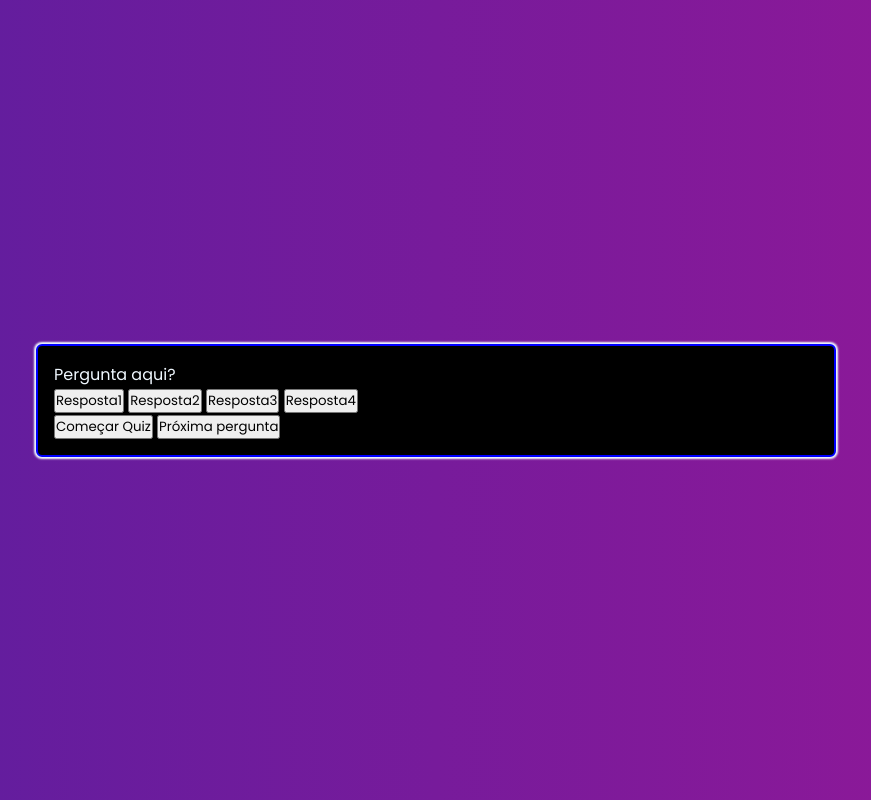
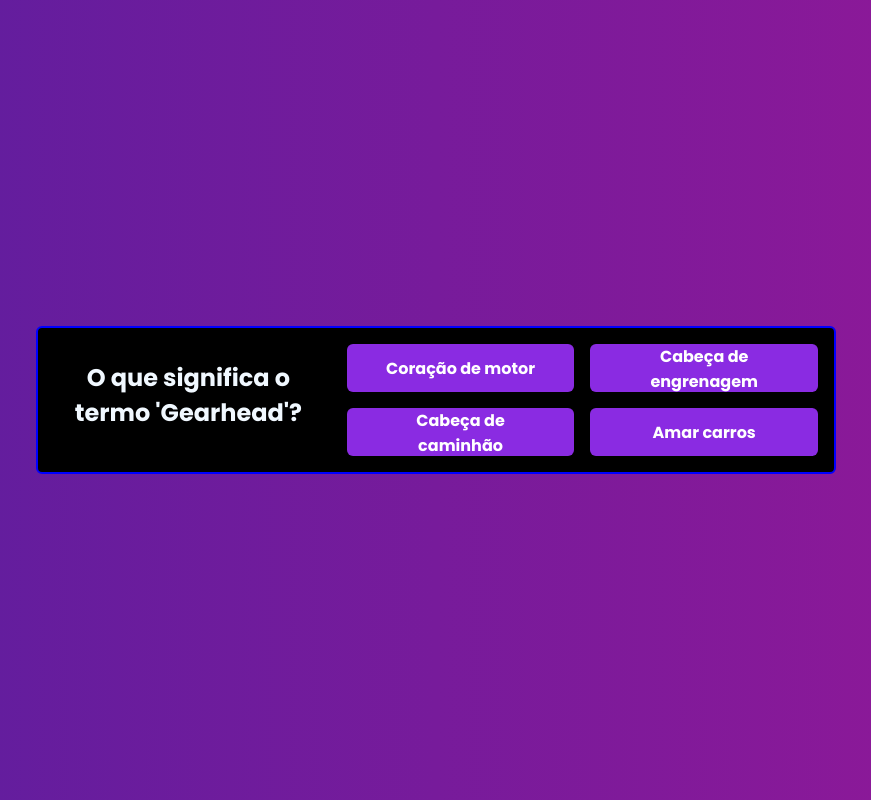
Before and after one commit to juliakim05/GearheadGirls, a website with bundled scripts: page public/dashboard/quiz.html in a window 1280 px wide. Both pictures are taken after a click on the button "Começar Quiz". Shown: the whole page, without its empty margins (204-1075 px from the left). Built offline with nearby package versions, Linux system fonts and the light colour scheme.

Commit message:
Atualizando quiz

```diff
--- a/public/css/quiz.css
+++ b/public/css/quiz.css
@@ -14,12 +14,11 @@ button {
 body {
   /* background-color: blueviolet; */
   background: linear-gradient(90deg, rgba(91,30,159,1) 0%, rgb(147, 24, 151) 100%);
-
   color: aliceblue;
   height: 100vh;
   display: flex;
+  justify-content: center;
   align-items: center;
-  justify-content: center;
 }
 
 .container {
@@ -30,5 +29,82 @@ body {
   border: 2px solid blue;
   border-radius: 6px;
   padding: 16px;
-  box-shadow: 0 0 2px 2px;
+
+  display: flex;
+  flex-direction: column;
+  justify-content: center;
+  align-items: center;
 }
+
+.questions-container {
+  width: 100%;
+  display: flex;
+  flex-direction: columnn;
+  justify-content: center;
+  align-items: center;
+  gap: 24px;
+}
+
+.question {
+  display: block;
+  margin-bottom: 10px;
+  font-size: 24px;
+  font-weight: bold;
+  text-align: center;
+}
+
+.answers-container {
+  width: 100%;
+  display: grid;
+  grid-template-columns: 1fr 1fr;
+  gap: 16px;
+}
+
+.next-question {
+  margin-top: 32px;
+}
+
+.button {
+  background-color: blueviolet;
+  color: #fff;
+  font-size: 16px;
+  font-weight: bold;
+  border: 0;
+  border-radius: 6px;
+  height: 48px;
+  padding: 0 32px; /*0 em cima e baixo e 32 na esquerda e direita*/
+
+  transition: filter 0.2s;
+}
+
+.button:not(:disabled):hover{ /*botoes que não estejam disabled tenham hover*/
+  filter: brightness(0.8);
+}
+
+.answer:disabled {
+  cursor: not-allowed;
+}
+
+.final-message{
+  font-size: 20px;
+  text-align: center;
+
+}
+
+.final-message span {
+  display: block;
+  margin-top: 8px;
+}
+
+.hide {
+  display: none;
+}
+
+.correct {
+  background-color: green;
+}
+
+.incorrect {
+  background-color: red;
+
+}
--- a/public/dashboard/quiz.html
+++ b/public/dashboard/quiz.html
@@ -6,15 +6,14 @@
     <meta name="viewport" content="width=device-width, initial-scale=1.0">
     <title>Gearhead Girls | Quiz</title>
     <link rel="stylesheet" href="../css/quiz.css">
+
 </head>
 
-<title>Quiz Gearhead Girls</title>
+
 
 <body>
-
-
     <div class="container">
-        <div class="questions-container">
+        <div class="questions-container hide">
             <span class="question">Pergunta aqui?</span>
             <div class="answers-container">
                 <button class="answer button">Resposta1</button>
@@ -25,9 +24,10 @@
         </div>
         <div class="controls-container">
             <button class="start-quiz button">Começar Quiz</button>
-            <button class="next-question button">Próxima pergunta</button>
+            <button class="next-question button hide">Próxima pergunta</button>
         </div>
     </div>
+    <script src="../js/quiz.js"></script>
 </body>
 
 </html>
--- a/public/js/quiz.js
+++ b/public/js/quiz.js
@@ -0,0 +1,220 @@
+// const { text } = require("express")
+
+const $startGameButton = document.querySelector(".start-quiz") //cifrao pra indicar que a variavel ja existe no html
+const $questionsContainer = document.querySelector(".questions-container")
+const $answersContainer = document.querySelector(".answers-container")
+const $questionText = document.querySelector(".question")
+const $nextQuestionButton = document.querySelector(".next-question")
+
+//const não permite reatribuição de valores, let permite
+$startGameButton.addEventListener("click", startGame) //captura o evento de clique
+$nextQuestionButton.addEventListener("click", displayNextQuestion) //quando o usuario clicar no botao proxima pergunta, vai pra proxima da lista de questions
+
+let currentQuestionQuiz = 0
+let totalCorrect = 0
+
+function startGame() {
+    $startGameButton.classList.add("hide") //adicionando class
+    $questionsContainer.classList.remove("hide") //removendo class
+    displayNextQuestion()
+}
+
+//enquanto minha div tiver filho vamos removendo
+function displayNextQuestion() {
+   resetState();
+
+   if (questions.length == currentQuestionQuiz) { //verificando o tamanho da questao é igual a pergunta atual
+   return finishGame();
+   }
+
+
+    $questionText.textContent = questions[currentQuestionQuiz].question
+        questions[currentQuestionQuiz].answers.forEach(answer =>{
+            const newAnswer = document.createElement("button")
+        newAnswer.classList.add("button", "answer") //adicionando as duas classes que temos na resposta
+        newAnswer.textContent = answer.text
+
+        if (answer.correct) {
+            newAnswer.dataset.correct = answer.correct //data atribute variavel com valor no elemento html
+        }
+        $answersContainer.appendChild(newAnswer)//passe o elemento filho que queremos adicionar
+
+    newAnswer.addEventListener("click", selectAnswer) //adicionando um ouvidor de evento, para quando o usuario clicar verificar se é a certa
+    })
+}
+
+function resetState() {
+    while($answersContainer.firstChild){ //verificando se o answers container tem filhos
+        $answersContainer.removeChild($answersContainer.firstChild)
+        }
+
+
+
+    document.body.removeAttribute("class") //removendo todas as classes que o body possa ter
+    $nextQuestionButton.classList.add ("hide")
+}
+
+//verificando se a resposta é certa e dando estilização de cor
+function selectAnswer(event) {
+    console.log ('event.target') //vendo o que retorna
+const answerClicked = event.target
+
+if (answerClicked.dataset.correct) {
+    totalCorrect++
+}
+
+document.querySelectorAll(".answer").forEach(button => {
+    if (button.dataset.correct) {
+        button.classList.add("correct")
+    } else {
+        button.classList.add("incorrect")
+    }
+
+    button.disabled = true; //bloqueando botoes depois do usuario ter selecionado uma
+})
+
+$nextQuestionButton.classList.remove("hide")
+currentQuestionQuiz++
+}
+
+function finishGame() {
+    const totalQuestion = questions.length
+    const performance = Math.floor(totalCorrect * 100 / totalQuestion)
+
+    let message = ""
+
+    switch (true){
+        case (performance >= 90):
+            message = "Uma Gearhead Raiz!"
+            break
+        case (performance >= 70):
+            message = "Você está crescendo!"
+            break
+        case(performance >= 50):
+            message = "Tá ficando boa!"
+            break
+        default:
+            message = "Récem-nascida no mundo Gearhead!"
+    }
+
+    $questionsContainer.innerHTML =
+    `
+    <p class="final-message>
+        Você acertou ${totalCorrect} de ${totalQuestion} questões!
+        <span>Resultado: ${message}</span>
+    </p>
+    <button onclick=window.location.reload() class="button">
+    Refazer teste
+    </button>
+    `
+}
+
+
+//Math.floor arrendonda
+
+
+
+
+
+
+
+
+
+
+
+
+//array cada posição é um objeto com as possiveís respostas
+var questions = [
+    {
+        question: "O que significa o termo 'Gearhead'?",
+        answers: [
+            {text: "Coração de motor", correct: false},
+            {text: "Cabeça de engrenagem", correct: true},
+            {text: "Cabeça de caminhão", correct: false},
+            {text: "Amar carros", correct: false}
+        ]
+    },
+    {
+        question: "Qual é o nome do carro que ficou famoso por suas aparições nos filmes 'De volta para o futuro'?",
+        answers: [
+            {text: "Dodge Charger", correct: false},
+            {text: "Ford Mustang", correct: false},
+            {text: "Chevrolet Camaro", correct: false},
+            {text: "DeLorean", correct: true}
+        ]
+    },
+    {
+        question: "Em um carro de drift, qual é a principal modificação feita no sistema de suspensão'?",
+        answers: [
+            {text: "Suspensão com mais flexibilidade", correct: true},
+            {text: "Suspensão mais rígida", correct: false},
+            {text: "Sistema de controle de tração", correct: false},
+            {text: "Suspensão elevada", correct: false}
+        ]
+    },
+    {
+        question: "Quem foi a primeira mulher a pilotar na fórmula 1?",
+        answers: [
+            {text: "Danica Patrick", correct: false},
+            {text: "Susie Wolf", correct: true},
+            {text: "Maria Teresa de Filippis", correct: false},
+            {text: "Shirley Muldowney", correct: false}
+        ]
+    },
+    {
+        question: "Em 2021, quem se tornou a primeira mulher a vencer o Campeonato Mundial de Rally?",
+        answers: [
+            {text: "Jutta Kleinschmid", correct: true},
+            {text: "Michelle Mouton", correct: false},
+            {text: "Mikka Hirvonen", correct: false},
+            {text: "Laia Sanz", correct: false}
+        ]
+    },
+    {
+        question: "Qual tipo de carroceria é mais comumente usada por entusiastas de carros modificados para corridas de rua?",
+        answers: [
+            {text: "Coupe", correct: false},
+            {text: "Cabriolet", correct: false},
+            {text: "Sedan", correct: false},
+            {text: "Hatchback", correct: true}
+        ]
+    },
+    {
+        question: "Qual é a função do turbo em um motor de carro?",
+        answers: [
+            {text: "Melhorar a eficiência do combustível", correct: false},
+            {text: " Reduzir a temperatura do motor", correct: false},
+            {text: "Aumentar a potência do motor", correct: true},
+            {text: "Melhorar o sistema de escape", correct: false}
+        ]
+    },
+    {
+        question: "Qual termo descreve a modificação de um carro para melhorar seu desempenho ou aparência estética?",
+        answers: [
+            {text: "Car Wrapping", correct: false},
+            {text: "Tuning", correct: true},
+            {text: "Drifting", correct: false},
+            {text: "Off-roading", correct: false}
+        ]
+    },
+    {
+        question: "Quem foi a primeira mulher a trabalhar como engenheira-chefe na Fórmula 1?",
+        answers: [
+            {text: "Monisha Kaltenborn", correct: false},
+            {text: "Maria Teresa de Filippis", correct: false},
+            {text: "Claire Williams", correct: true},
+            {text: "Susie Wolf", correct: false}
+        ]
+    },
+    {
+        question: "Qual foi o primeiro carro fabricado no mundo?",
+        answers: [
+            {text: "Benz Patent-Motorwagen", correct: true},
+            {text: "Ford Model T", correct: false},
+            {text: "Chevrolet Corvette", correct: false},
+            {text: " Volkswagen Fusca", correct: false}
+        ]
+    },
+
+
+]
```
